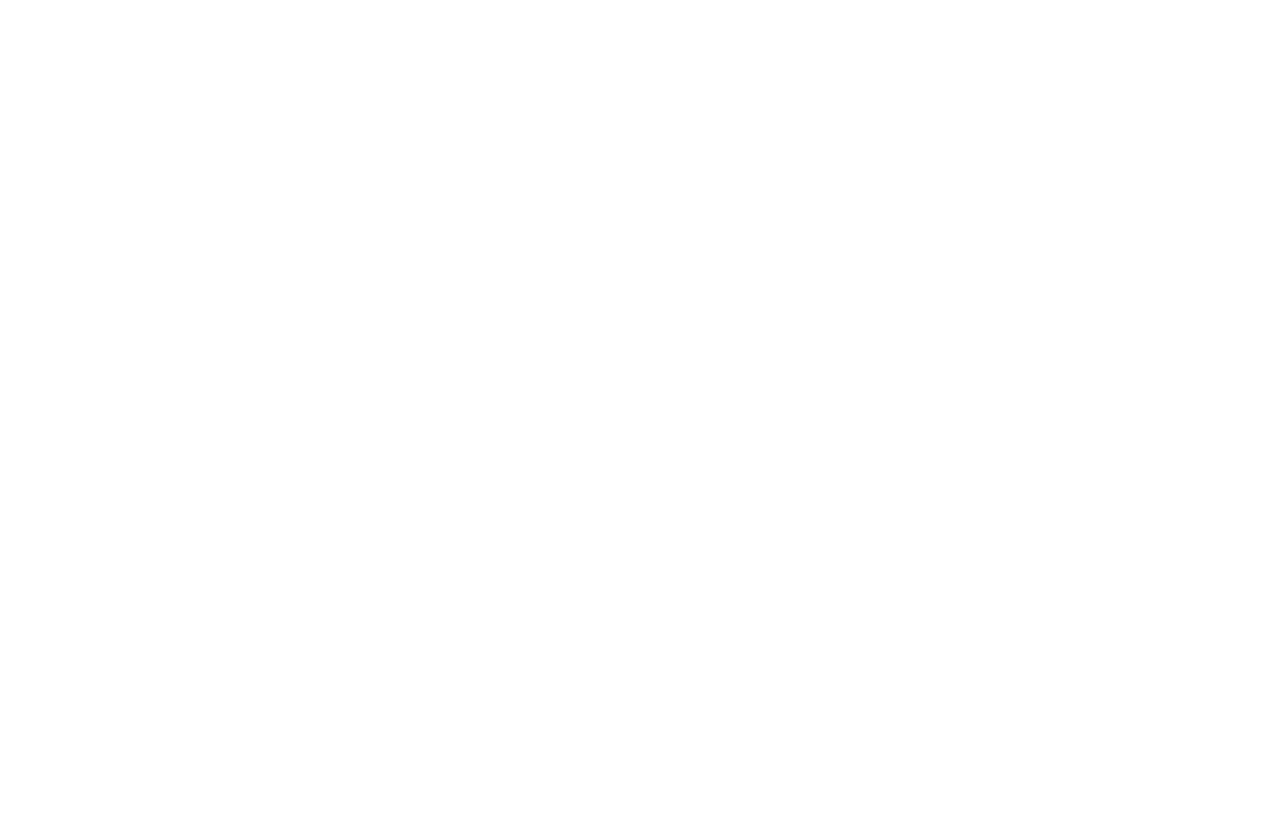
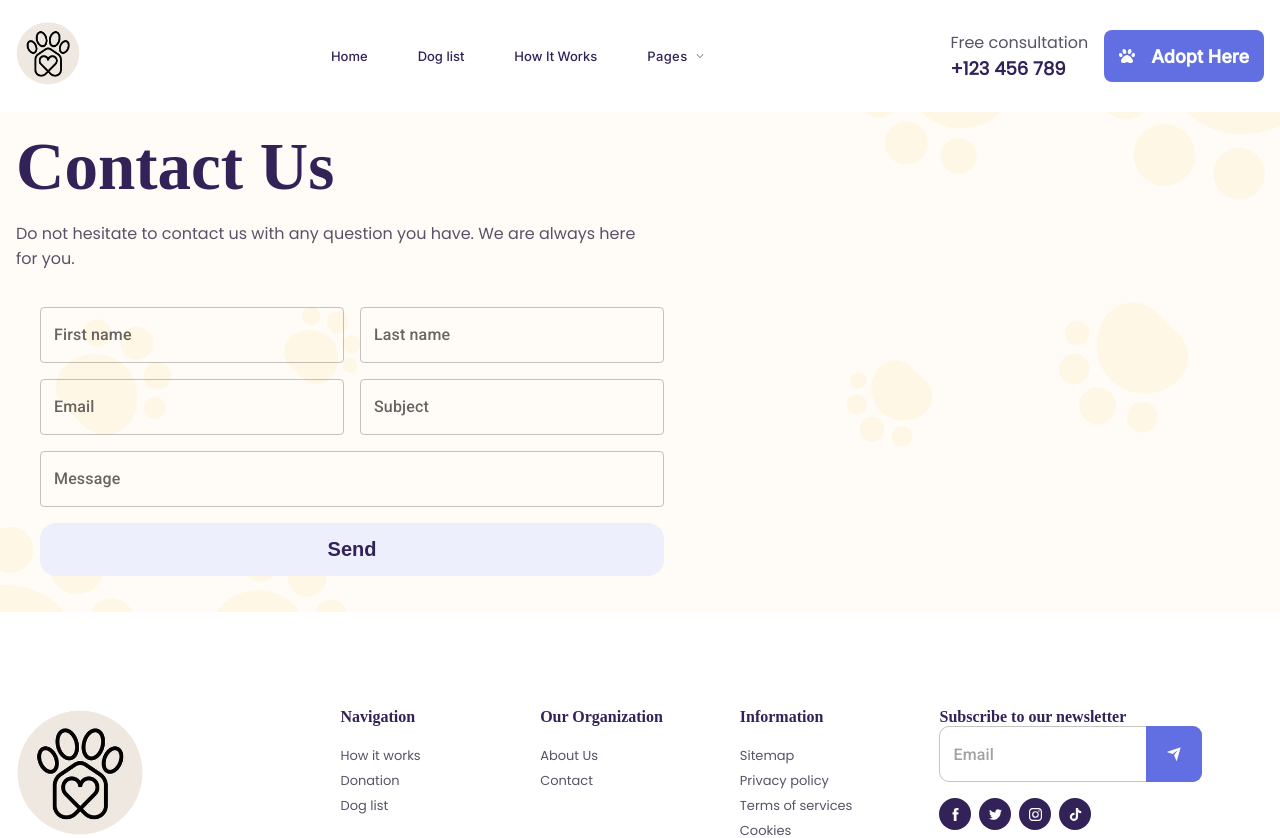
Before and after one commit to simz14/HappyTails, a React (Vite) app in the folder client/: page /contactus in a window 1280 px wide. Before the commit this address had no page. Shown: the top 838 px of the page. Before the commit the page ends 800 px from the top, so only its background shows below. Built offline with nearby package versions, Linux system fonts and the light colour scheme; a web font is replaced by a local one.

Commit message:
contact us form

```diff
--- a/client/src/App.jsx
+++ b/client/src/App.jsx
@@ -9,6 +9,7 @@
 import Adoption from "./screens/Adoption/Adoption";
 import Donation from "./screens/Donation/Donation";
 import HowItWorks from "./screens/HowItWorks/HowItWorks";
+import ContactUs from "./screens/ContactUs/ContactUs";
 
 const App = () => {
   return (
@@ -22,6 +23,7 @@
           <Route exact path="/adoption/:id" element={<Adoption />} />
           <Route exact path="/donation" element={<Donation />} />
           <Route exact path="/howitworks" element={<HowItWorks />} />
+          <Route exact path="/contactus" element={<ContactUs />} />
         </Routes>
       </DogsProvider>
     </Theme>
--- /dev/null
+++ b/client/src/screens/ContactUs/ContactUs.jsx
@@ -0,0 +1,154 @@
+import React from "react";
+import Layout from "../../components/Layout";
+import PawsBcg from "../../components/PawsBcg";
+import { Container } from "../../components/Container";
+import styled from "styled-components";
+import { DialogContent, TextField } from "@mui/material";
+import { useForm } from "react-hook-form";
+import LightPurpleButton from "../../components/Buttons/LightPurpleButton";
+import Swal from "sweetalert2";
+
+const ContactUsWrap = styled.div`
+  display: grid;
+  grid-template-columns: 1fr 1fr;
+  text-align: start;
+  .fieldsWrap {
+    display: grid;
+    grid-template-columns: 1fr 1fr;
+    gap: 1rem;
+  }
+  .MuiFormControl-root {
+    width: 100%;
+  }
+  .MuiDialogContent-root {
+    display: flex;
+    flex-direction: column;
+    gap: 1rem;
+    width: 100%;
+  }
+`;
+
+const ContactUs = () => {
+  const {
+    register,
+    formState: { errors },
+    reset,
+    handleSubmit,
+  } = useForm({
+    defaultValues: {
+      firstName: "",
+      lastName: "",
+      email: "",
+      subject: "",
+      message: "",
+    },
+  });
+
+  const onSubmit = () => {
+    Swal.fire("Your message was sent!", "", "success");
+    reset();
+  };
+
+  return (
+    <Layout>
+      <PawsBcg>
+        <Container>
+          <ContactUsWrap>
+            <div>
+              <h1>Contact Us</h1>
+              <p>
+                Do not hesitate to contact us with any question you have. We are
+                always here for you.
+              </p>
+              <div className="form">
+                <DialogContent>
+                  <div className="fieldsWrap">
+                    <div className="field">
+                      <TextField
+                        {...register("firstName", {
+                          required: "First name is required",
+                        })}
+                        label="First name"
+                        id="outlined-size-small"
+                        size="normal"
+                        error={errors.firstName ? true : false}
+                        helperText={errors.firstName?.message}
+                      />
+                    </div>
+
+                    <div className="field">
+                      <TextField
+                        {...register("lastName", {
+                          required: "Last name is required",
+                        })}
+                        label="Last name"
+                        id="outlined-size-small"
+                        size="normal"
+                        error={errors.lastName ? true : false}
+                        helperText={errors.lastName?.message}
+                      />
+                    </div>
+                  </div>
+
+                  <div className="fieldsWrap">
+                    <div className="field">
+                      <TextField
+                        {...register("email", {
+                          required: "Email is required",
+                          pattern: {
+                            value: /^[\w-\.]+@([\w-]+\.)+[\w-]{2,4}$/,
+                            message: "Email is invalid",
+                          },
+                        })}
+                        label="Email"
+                        id="outlined-size-small"
+                        size="normal"
+                        error={errors.email ? true : false}
+                        helperText={errors.email?.message}
+                      />
+                    </div>
+
+                    <div className="field">
+                      <TextField
+                        {...register("subject", {
+                          required: "Subject is required",
+                        })}
+                        label="Subject"
+                        id="outlined-size-small"
+                        size="normal"
+                        error={errors.subject ? true : false}
+                        helperText={errors.subject?.message}
+                      />
+                    </div>
+                  </div>
+
+                  <div className="lastField">
+                    <TextField
+                      {...register("message", {
+                        required: "Message is required",
+                      })}
+                      label="Message"
+                      id="outlined-size-small"
+                      size="normal"
+                      error={errors.message ? true : false}
+                      helperText={errors.message?.message}
+                    />
+                  </div>
+
+                  <LightPurpleButton
+                    onClick={handleSubmit(onSubmit)}
+                    title="Send"
+                  />
+                </DialogContent>
+              </div>
+            </div>
+
+            <div></div>
+          </ContactUsWrap>
+        </Container>
+      </PawsBcg>
+    </Layout>
+  );
+};
+
+export default ContactUs;
--- a/client/src/screens/Donation/components/DonationForm.jsx
+++ b/client/src/screens/Donation/components/DonationForm.jsx
@@ -42,17 +42,21 @@
   }
 `;
 
-const ErrorMsg = styled.p`
-  color: ${({ theme }) => theme.colors.brightYellow};
-`;
-
 const DonationForm = ({ open, setOpen, amount }) => {
   const {
     register,
     formState: { errors },
     reset,
     handleSubmit,
-  } = useForm();
+  } = useForm({
+    defaultValues: {
+      firstName: "",
+      lastName: "",
+      cardNumber: null,
+      expirationDate: "",
+      cvv: null,
+    },
+  });
 
   const onSubmit = () => {
     setOpen(false);
```
